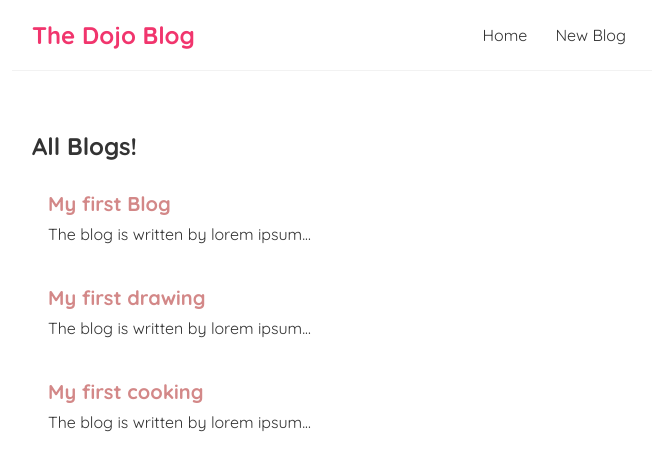
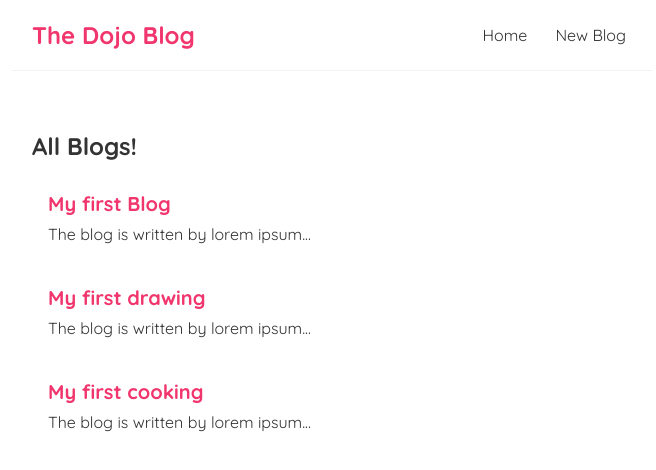
Before and after one commit to Rahul-Devloper/react-blog, a React (Create React App) app in the folder react-blog/: page / in a window 1280 px wide. Shown: the top 470 px of the page, without its empty margins (308-964 px from the left). Built offline with nearby package versions, Linux system fonts and the light colour scheme; data requests are answered from the project's data file; the HTML template or start-up script is replaced by a standard one.

Commit message:
made minor css changes

```diff
--- a/react-blog/src/Home.js
+++ b/react-blog/src/Home.js
@@ -5,6 +5,7 @@ import BlogList from './BlogList'
 const Home = () => {
 
 const [blogs, setBlogs] = useState(null);
+const [isLoading, setIsLoading] = useState(true);
 
 
 
@@ -14,17 +15,21 @@ const [blogs, setBlogs] = useState(null);
 // }
 
 useEffect(()=>{
-    fetch('http://localhost:8000/blogs')
+    setTimeout(()=>{
+        fetch('http://localhost:8000/blogs')
     .then(res =>{
         return res.json();
     })
     .then(blogData =>{
         setBlogs(blogData);
+        setIsLoading(false);
     })
+    },1000)
 }, []);
 
     return (
         <div className="home">
+            {isLoading && <h1>Please Wait...</h1>}
              {blogs && <BlogList bloglist = {blogs} titlehead = 'All Blogs!' />}
         </div>
     )
--- a/react-blog/src/index.css
+++ b/react-blog/src/index.css
@@ -44,7 +44,7 @@
 }
 .blog-preview h2{
   font-size: 20px;
-  color: rgb(211, 136, 136);
+  color: #f1356d;
   margin-bottom: 8px;
 }
 button{
```
